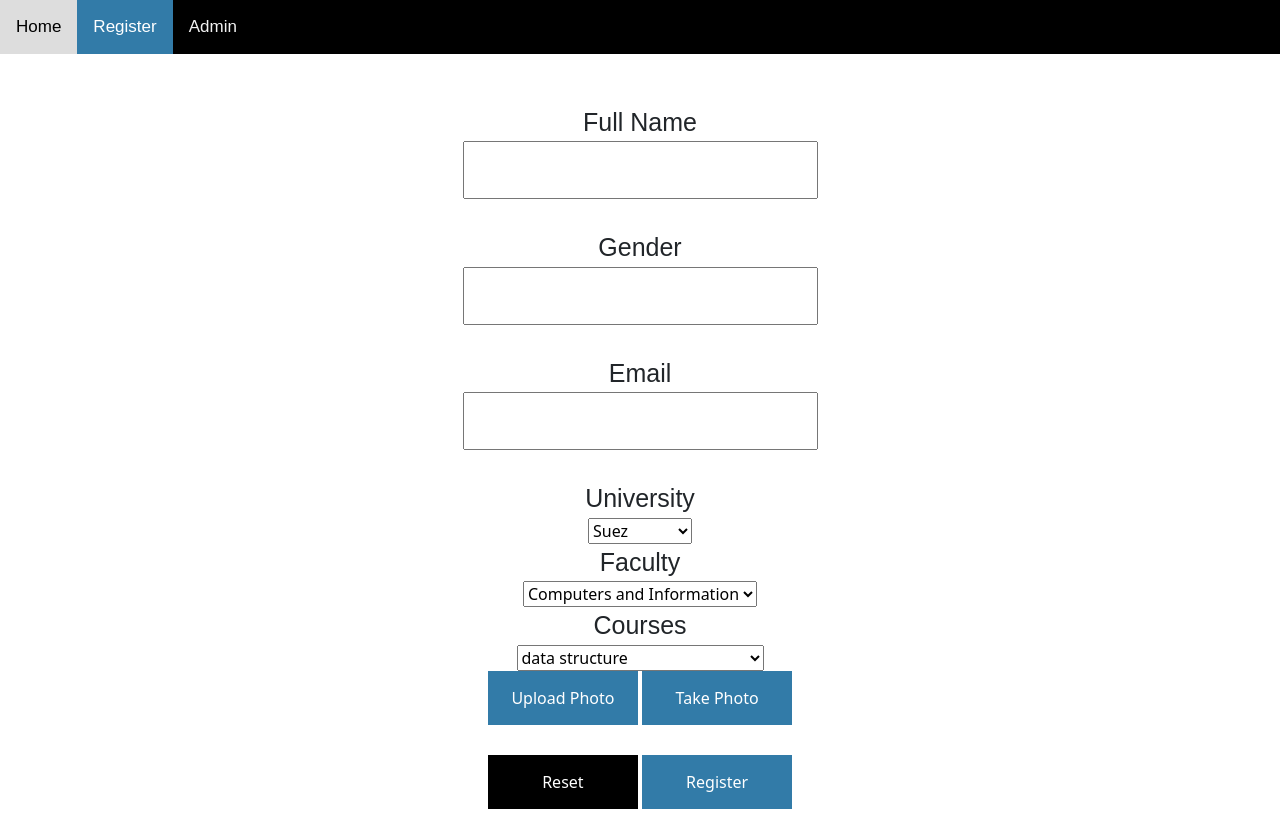
After one commit to AbdoMosa99/Face-Recognition-Attendance-System, a Flask app: page /register in a window 1280 px wide. The commit adds this page. Run offline with Flask 2, Linux system fonts and the light colour scheme; some libraries are stand-ins or nearby versions.

Commit message:
backend basic structure

```diff
--- a/Code/templates/index.html
+++ b/Code/templates/index.html
@@ -12,9 +12,9 @@
 		<script type="js/bootstrap.min.js"></script>
 
 		<div class="topnav">
-          <a class="active" href="#home">Home</a>
-          <a href="#register">Register</a>
-          <a href="#admin">Admin</a>
+          <a class="active" href="/">Home</a>
+          <a href="/register">Register</a>
+          <a href="/admin">Admin</a>
         </div>
 
         <h1 id=title>Face Recognition Attendence System</h1>
--- /dev/null
+++ b/Code/templates/register.html
@@ -0,0 +1,50 @@
+<!DOCTYPE html>
+<html>
+	<head>
+		<meta charset="utf-8">
+		<meta name="viewport" content="width=device-width, initial-scale=1">
+		<title>Face Recognition Attendence System</title>
+		<link rel="stylesheet" href="../static/css/bootstrap.css">
+		<link rel="stylesheet" href="../static/css/style.css">
+		<link rel="stylesheet" href="../static/css/form style.css">
+	</head>
+	<body>
+		<script type="js/jquery-3.5.1.min.js"></script>
+		<script type="js/bootstrap.min.js"></script>
+		<div class="topnav">
+            <a href="/">Home</a>
+            <a class="active" href="/register">Register</a>
+            <a href="/admin">Admin</a>
+		</div>
+		<form>
+          <label for="fullname">Full Name</label><br>
+          <input type="text" id="fullname" name="fullname"><br>
+          <label for="gender">Gender</label><br>
+          <input type="text" id="gender" name="gender"><br>
+          <label for="email">Email</label><br>
+          <input type="text" id="email" name="email"><br>
+          <label for="university">University</label><br>
+          <select name="university" id="university">
+              <option value="suez">Suez</option>
+              <option value="cairo">Cairo</option>
+              <option value="suez canal">Suez Canal</option>
+              <option value="ain shams">Ain Shams</option>
+          </select><br>
+          <label for="faculty">Faculty</label><br>
+          <select name="faculty" id="faculty">
+              <option value="computers">Computers and Information</option>
+              <option value="engineering">Engineering</option>
+          </select><br>
+          <label for="courses">Courses</label><br>
+          <select name="courses" id="courses">
+              <option value="data structure">data structure</option>
+              <option value="oop">object-oriented programming</option>
+          </select><br>
+          <button id="uploadmyphoto" type="button">Upload Photo</button>
+          <button id="takephoto" type="button">Take Photo</button><br>
+          <button id="reset" type="button">Reset</button>
+          <button id="register" type="button">Register</button><br>
+		</form>
+	</body>
+
+</html>
--- a/Code/views.py
+++ b/Code/views.py
@@ -1,6 +1,14 @@
 from flask import render_template
 from app import app
 
-@app.route('/')
+@app.route('/', methods=['GET', 'POST'])
 def index():
     return render_template("index.html")
+
+@app.route('/register', methods=['GET', 'POST'])
+def register():
+    return render_template("register.html")
+
+@app.route('/admin', methods=['GET', 'POST'])
+def admin():
+    return render_template("admin.html")
```
Also changed, not shown: Code/templates/admin.html (+6 -6 lines), Code/templates/form.html (deleted, +0 -50 lines), Code/static/js/bootstrap.min.js (renamed from Code/templates/js/bootstrap.min.js), Code/static/js/jquery-3.5.1.min.js (renamed from Code/templates/js/jquery-3.5.1.min.js).
